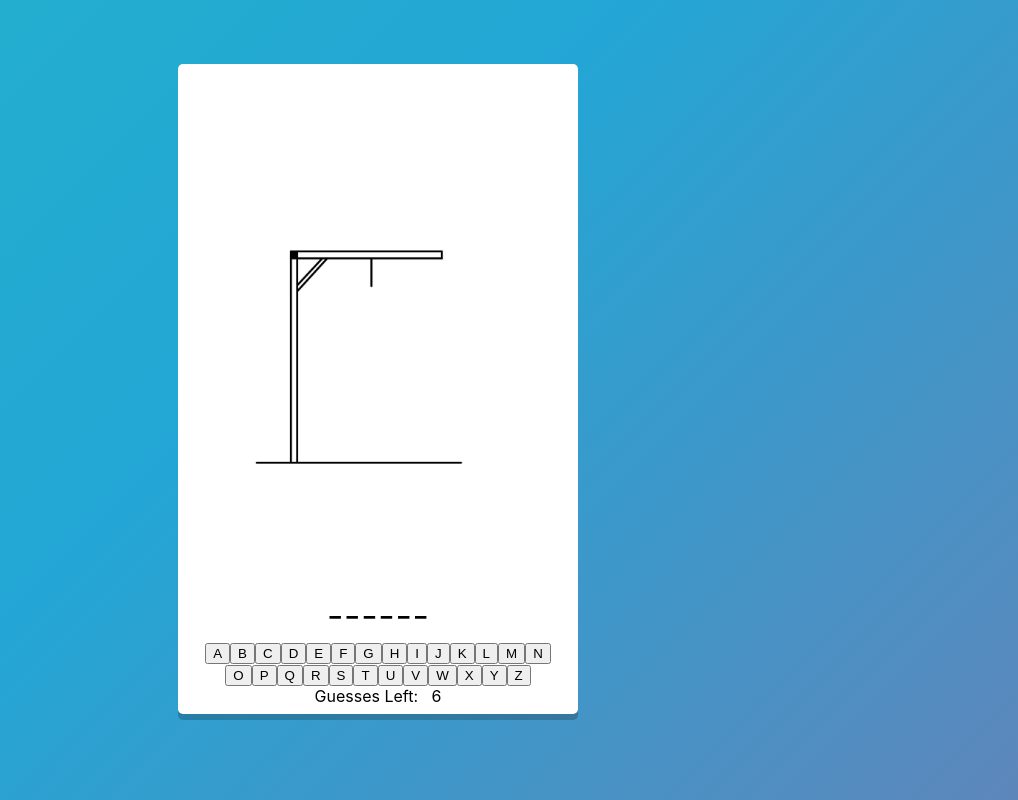
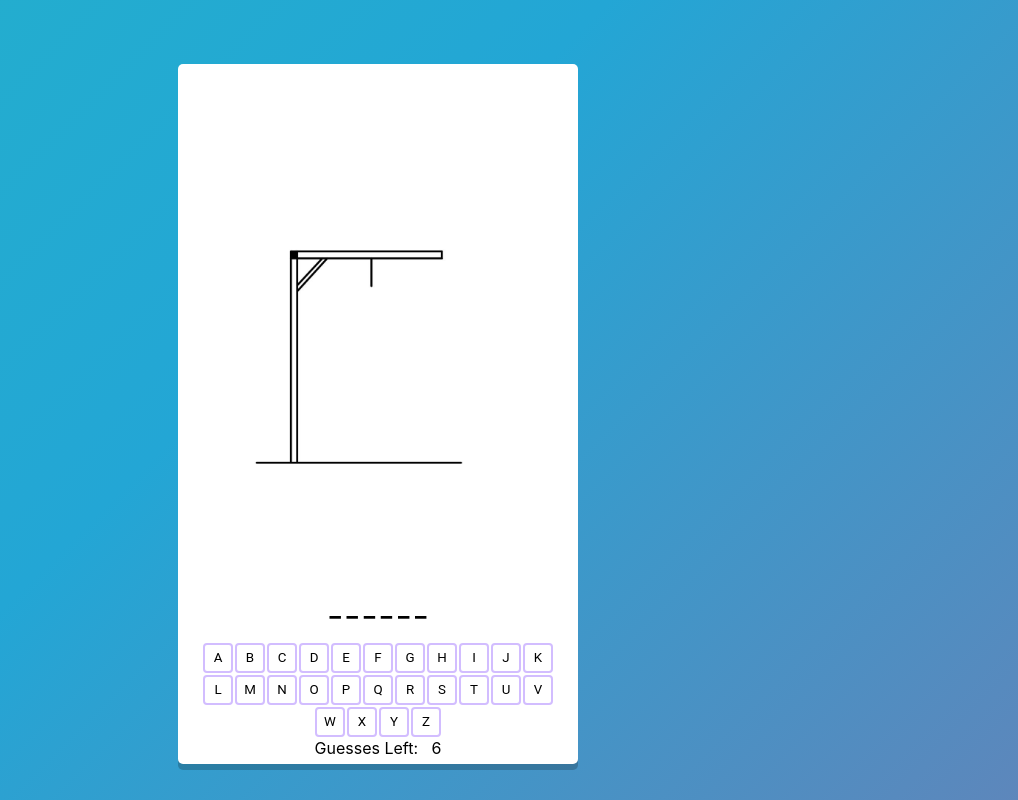
Before and after one commit to Purritzo/tiktok-project, a React (Create React App) app: page / in a window 1280 px wide. Both pictures are taken after typing "Sample" into the empty fields and a click on the button "Submit your word". Shown: the whole page, without its empty margins (262-1280 px from the left). Built offline with nearby package versions, Linux system fonts and the light colour scheme.

Commit message:
fix: missing className in buttons

```diff
--- a/src/components/Hangman.css
+++ b/src/components/Hangman.css
@@ -44,7 +44,7 @@ img{
 	margin: 0 auto;
 	background-color: white;
 	width: 400px;
-	height: 650px;
+	height: 700px;
 	border-radius: 5px;
 	box-shadow: 0 6px rgba(0, 0, 0, 0.2 );
 	padding: 20px;
--- a/src/components/Hangman.js
+++ b/src/components/Hangman.js
@@ -65,7 +65,7 @@ export default function Hangman() {
     var buttons = []
     for (const letter of letters)  {
       buttons.push(
-      <button key={letter} onClick={(e) => CheckLetter(e)} disabled={guessed.includes(letter)} value={letter}>
+      <button className="letter" key={letter} onClick={(e) => CheckLetter(e)} disabled={guessed.includes(letter)} value={letter}>
       {letter}
       </button>
       )
--- a/src/features/hangman/hangmanSlice.js
+++ b/src/features/hangman/hangmanSlice.js
@@ -38,6 +38,7 @@ export const hangmanSlice = createSlice({
         state.value = '';
         state.word_display = [];
         state.guessed = [];
+        state.invalid_word = false;
 
       }
     },
```
